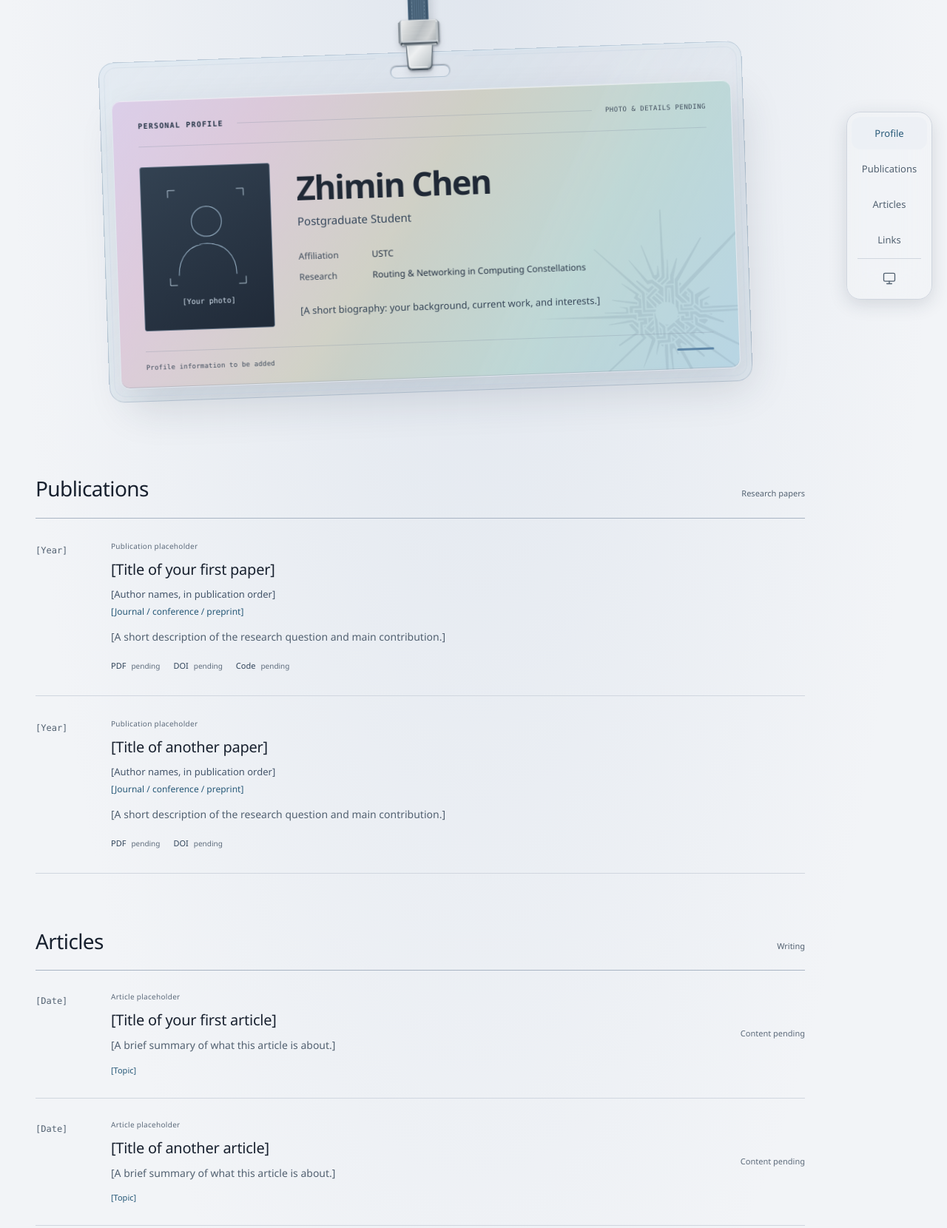
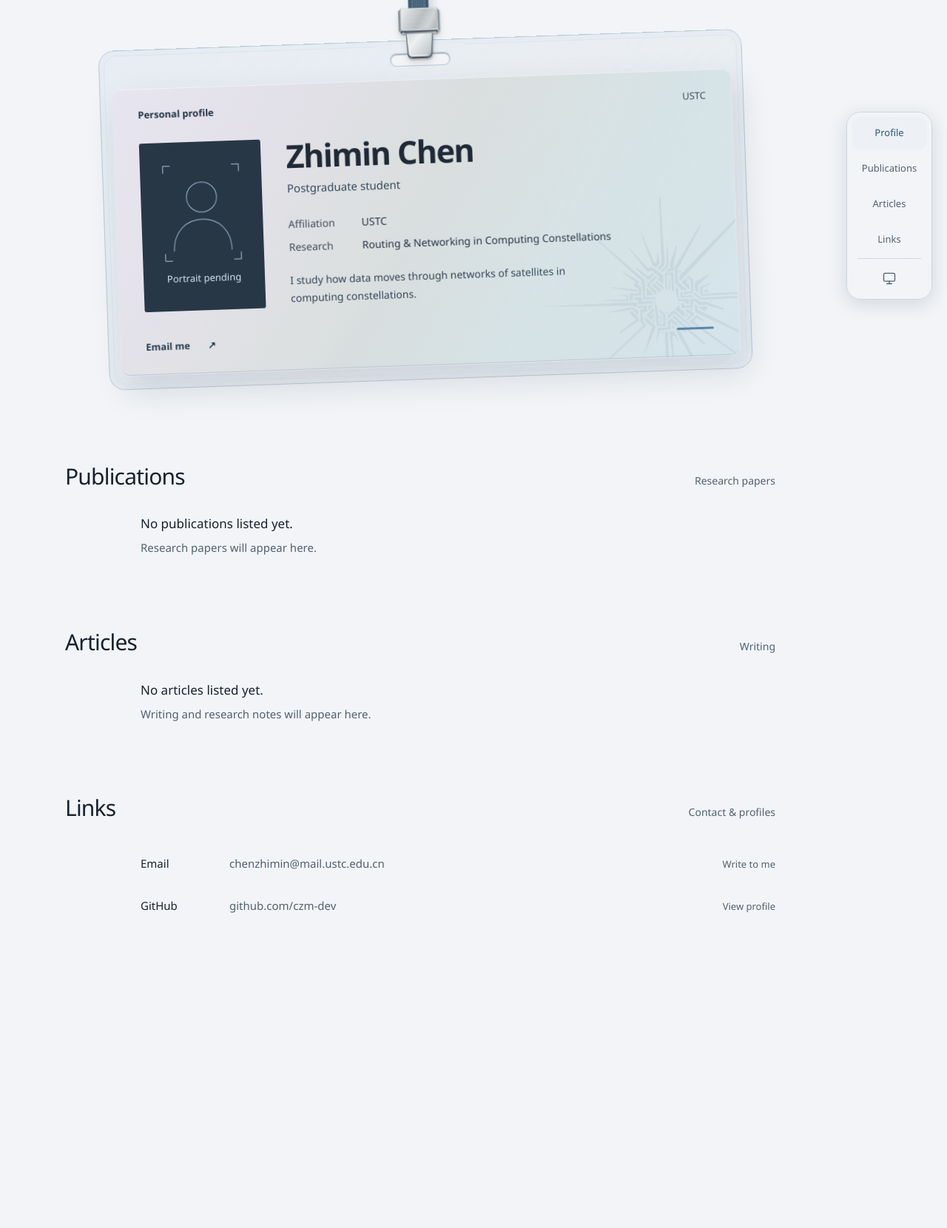
Before and after one commit to czm-dev/czm-dev.github.io, a website: page index.html in a window 1280 px wide. Shown: the part 122-1782 px from the top of the page at 74% size. After the commit the page ends 1470 px from the top, so only its background shows below. Drawn offline with Linux system fonts and the light colour scheme.

Commit message:
Refine existing badge profile with restrained Taste styling (#2)

```diff
--- a/index.html
+++ b/index.html
@@ -15,9 +15,9 @@
     />
     <meta
       name="description"
-      content="Personal profile, publications, articles, and contact links."
+      content="Zhimin Chen, a postgraduate student at USTC researching routing and networking in computing constellations."
     />
-    <title>[Your name] — Personal website</title>
+    <title>Zhimin Chen — Personal website</title>
     <script>
       try {
         const theme = localStorage.getItem("personal-site-theme");
@@ -84,7 +84,7 @@
                 <div class="card-heading">
                   <span>Personal profile</span
                   ><span class="card-heading-rule" aria-hidden="true"></span
-                  ><span class="card-detail">Photo &amp; details pending</span>
+                  ><span class="card-detail">USTC</span>
                 </div>
                 <div class="card-main">
                   <!-- PERSONALIZE: replace this placeholder with a portrait image and useful alt text. -->
@@ -101,12 +101,12 @@
                         d="M17 29V17h12M131 17h12v12M17 163v12h12M131 175h12v-12"
                       />
                     </svg>
-                    <span>[Your photo]</span>
+                    <span>Portrait pending</span>
                   </div>
                   <div class="profile-info" id="profile-info">
                     <!-- PERSONALIZE: name, role, affiliation, research areas, and biography. -->
                     <h1 id="profile-name">Zhimin Chen</h1>
-                    <p class="profile-role">Postgraduate Student</p>
+                    <p class="profile-role">Postgraduate student</p>
                     <dl class="profile-fields">
                       <div>
                         <dt>Affiliation</dt>
@@ -120,14 +120,13 @@
                       </div>
                     </dl>
                     <p class="profile-bio" id="profile-bio">
-                      [A short biography: your background, current work, and
-                      interests.]
+                      I study how data moves through networks of satellites in
+                      computing constellations.
                     </p>
                   </div>
                 </div>
                 <div class="card-footer">
-                  <span>Profile information to be added</span
-                  ><span class="card-footer-mark" aria-hidden="true"></span>
+                  <a class="card-contact" href="mailto:chenzhimin@mail.ustc.edu.cn">Email me <span aria-hidden="true">↗</span></a><span class="card-footer-mark" aria-hidden="true"></span>
                 </div>
               </article>
               <div class="sleeve-front" aria-hidden="true"></div>
@@ -143,59 +142,12 @@
         >
           <div class="section-heading">
             <h2 id="publications-title">Publications</h2>
-            <span class="section-label">Research papers</span>
+            <span class="section-description">Research papers</span>
           </div>
-          <div class="publication-list">
-            <!-- PERSONALIZE: replace each placeholder with a real publication and its verified links. -->
-            <article class="publication-entry">
-              <div class="entry-year">[Year]</div>
-              <div class="entry-content">
-                <span class="placeholder-label">Publication placeholder</span>
-                <h3>[Title of your first paper]</h3>
-                <p class="publication-authors">
-                  [Author names, in publication order]
-                </p>
-                <p class="publication-venue">
-                  [Journal / conference / preprint]
-                </p>
-                <p class="entry-description">
-                  [A short description of the research question and main
-                  contribution.]
-                </p>
-                <div
-                  class="paper-resources"
-                  aria-label="Publication resources to be added"
-                >
-                  <span>PDF <span class="pending">pending</span></span
-                  ><span>DOI <span class="pending">pending</span></span
-                  ><span>Code <span class="pending">pending</span></span>
-                </div>
-              </div>
-            </article>
-            <article class="publication-entry">
-              <div class="entry-year">[Year]</div>
-              <div class="entry-content">
-                <span class="placeholder-label">Publication placeholder</span>
-                <h3>[Title of another paper]</h3>
-                <p class="publication-authors">
-                  [Author names, in publication order]
-                </p>
-                <p class="publication-venue">
-                  [Journal / conference / preprint]
-                </p>
-                <p class="entry-description">
-                  [A short description of the research question and main
-                  contribution.]
-                </p>
-                <div
-                  class="paper-resources"
-                  aria-label="Publication resources to be added"
-                >
-                  <span>PDF <span class="pending">pending</span></span
-                  ><span>DOI <span class="pending">pending</span></span>
-                </div>
-              </div>
-            </article>
+          <div class="publication-list empty-list">
+            <!-- Add verified publication entries here when available. -->
+            <p class="empty-title">No publications listed yet.</p>
+            <p class="empty-description">Research papers will appear here.</p>
           </div>
         </section>
 
@@ -206,34 +158,12 @@
         >
           <div class="section-heading">
             <h2 id="articles-title">Articles</h2>
-            <span class="section-label">Writing</span>
+            <span class="section-description">Writing</span>
           </div>
-          <div class="article-list">
-            <!-- PERSONALIZE: title, date, topic, summary, and full article content. -->
-            <article class="article-entry">
-              <div class="entry-year">[Date]</div>
-              <div class="entry-content">
-                <span class="placeholder-label">Article placeholder</span>
-                <h3>[Title of your first article]</h3>
-                <p class="entry-description">
-                  [A brief summary of what this article is about.]
-                </p>
-                <span class="article-topic">[Topic]</span>
-              </div>
-              <span class="article-pending">Content pending</span>
-            </article>
-            <article class="article-entry">
-              <div class="entry-year">[Date]</div>
-              <div class="entry-content">
-                <span class="placeholder-label">Article placeholder</span>
-                <h3>[Title of another article]</h3>
-                <p class="entry-description">
-                  [A brief summary of what this article is about.]
-                </p>
-                <span class="article-topic">[Topic]</span>
-              </div>
-              <span class="article-pending">Content pending</span>
-            </article>
+          <div class="article-list empty-list">
+            <!-- Add article titles, dates, summaries, and links here. -->
+            <p class="empty-title">No articles listed yet.</p>
+            <p class="empty-description">Writing and research notes will appear here.</p>
           </div>
         </section>
 
@@ -244,30 +174,19 @@
         >
           <div class="section-heading">
             <h2 id="links-title">Links</h2>
-            <span class="section-label">Contact &amp; profiles</span>
+            <span class="section-description">Contact &amp; profiles</span>
           </div>
-          <!-- PERSONALIZE: turn each row into an anchor only after supplying its real URL. -->
           <div class="contact-links">
-            <div class="contact-link">
-              <span class="link-name">Email</span
-              ><span class="link-value">chenzhimin@mail.ustc.edu.cn</span
-              ><span class="link-status">Pending</span>
-            </div>
-            <div class="contact-link">
-              <span class="link-name">GitHub</span
-              ><span class="link-value">github.com/czm-dev</span
-              ><span class="link-status">Pending</span>
-            </div>
-            <div class="contact-link">
-              <span class="link-name">Google Scholar</span
-              ><span class="link-value">[Your Scholar profile URL]</span
-              ><span class="link-status">Pending</span>
-            </div>
-            <div class="contact-link">
-              <span class="link-name">ORCID</span
-              ><span class="link-value">[Your ORCID profile URL]</span
-              ><span class="link-status">Pending</span>
-            </div>
+            <a class="contact-link" href="mailto:chenzhimin@mail.ustc.edu.cn">
+              <span class="link-name">Email</span>
+              <span class="link-value">chenzhimin@mail.ustc.edu.cn</span>
+              <span class="link-status">Write to me</span>
+            </a>
+            <a class="contact-link" href="https://github.com/czm-dev">
+              <span class="link-name">GitHub</span>
+              <span class="link-value">github.com/czm-dev</span>
+              <span class="link-status">View profile</span>
+            </a>
           </div>
         </section>
       </main>
--- a/styles.css
+++ b/styles.css
@@ -16,7 +16,6 @@
   --card-shadow: #24324825;
   --card-hover-shadow: #24324835;
   --font: 'Segoe UI', Helvetica, Arial, sans-serif;
-  --mono: 'Cascadia Code', Consolas, monospace;
 }
 /* With no manual choice, CSS follows device changes immediately, including without JS. */
 @media (prefers-color-scheme: dark) {
@@ -62,11 +61,11 @@ html { scroll-behavior: smooth; scroll-padding-top: 32px; }
 body {
   margin: 0;
   padding-right: 144px;
-  background: radial-gradient(ellipse at 50% 0, var(--background-glow) 0, transparent 630px), var(--background);
+  background: var(--background);
   color: var(--text);
   font-family: var(--font);
-  font-size: 15px;
-  line-height: 1.7;
+  font-size: 16px;
+  line-height: 1.65;
   -webkit-font-smoothing: antialiased;
 }
 ::selection { background: var(--selection); color: var(--selection-text); }
@@ -75,7 +74,7 @@ a:focus-visible { outline: 2px solid var(--accent); outline-offset: 6px; }
 h1, h2, h3, p, dl { margin: 0; }
 h1, h2, h3 { font-weight: 500; }
 dd { margin: 0; }
-.page-shell { width: min(1040px, calc(100% - 96px)); margin: 0 auto; }
+.page-shell { width: min(960px, calc(100% - 96px)); margin: 0 auto; }
 .skip-link {
   position: fixed; z-index: 10; left: 20px; top: 12px;
   padding: 10px 18px; background: var(--text); color: var(--background);
@@ -168,7 +167,7 @@ dd { margin: 0; }
 }
 
 /* The outer stage supplies stable pointer bounds, independent of card rotation. */
-.profile-section { padding: 92px 42px 112px; }
+.profile-section { padding: 76px 20px 112px; }
 .card-stage { position: relative; perspective: 1100px; max-width: 870px; margin: 0 auto; }
 .badge-assembly {
   --rotate-x: 0deg;
@@ -230,12 +229,12 @@ dd { margin: 0; }
   border-radius: 12px;
   color: #202936;
   background-image:
-    linear-gradient(125deg, #98cbed00 0%, #98cbed50 12%, #d4b5f270 24%, #f1b9d765 36%, #f5e6b65c 48%, #b0e4d366 60%, #97cfe572 72%, #c6b7ee65 84%, #a8dff900 100%),
-    linear-gradient(118deg, #dbe0e7 0%, #b9c3ce 48%, #d4dbe2 100%);
+    linear-gradient(125deg, #98cbed00 0%, #98cbed20 12%, #d4b5f228 24%, #f1b9d720 36%, #f5e6b620 48%, #b0e4d328 60%, #97cfe530 72%, #c6b7ee28 84%, #a8dff900 100%),
+    linear-gradient(118deg, #e9edf1 0%, #d6dde4 48%, #e4e9ee 100%);
   background-size: 220% 220%, 100% 100%;
   background-position: var(--pointer-x) var(--pointer-y), center;
   background-repeat: no-repeat;
-  box-shadow: 12px 26px 55px var(--card-shadow), 0 1px 0 #ffffff80 inset, 0 -1px 0 #7d899755 inset;
+  box-shadow: 8px 20px 44px var(--card-shadow), 0 1px 0 #ffffff80 inset, 0 -1px 0 #7d899755 inset;
   transition: box-shadow 280ms ease, background-position 160ms ease-out;
 }
 .profile-card::before {
@@ -247,7 +246,7 @@ dd { margin: 0; }
 }
 .profile-card::after {
   content: ''; position: absolute; z-index: 0; inset: 0; border-radius: inherit;
-  background: #4b6077; opacity: .12; pointer-events: none;
+  background: #4b6077; opacity: .09; pointer-events: none;
   /* Use the supplied symbol as a luminance mask; black becomes transparent. */
   mask-image: url('./assets/eye-of-universe.png');
   mask-mode: luminance;
@@ -258,70 +257,61 @@ dd { margin: 0; }
 }
 .profile-card > * { position: relative; z-index: 1; }
 .card-heading {
-  display: flex; align-items: center; gap: 18px; padding-bottom: 19px;
-  border-bottom: 1px solid #8391a250;
-  font-family: var(--mono); font-size: 10px; letter-spacing: 1.2px; text-transform: uppercase;
+  display: flex; align-items: center; gap: 18px; padding-bottom: 4px;
+  font-size: 13px; line-height: 1.5;
 }
 .card-heading>span:first-child { color: #253447; font-weight: 600; }
-.card-heading-rule { flex: 1; height: 1px; background: #8391a250; }
-.card-detail { font-size: 9px; letter-spacing: .5px; color: #3e4b5b; }
-.card-main { display: grid; grid-template-columns: 176px minmax(0, 1fr); gap: 35px; padding: 27px 0; }
+.card-heading-rule { flex: 1; }
+.card-detail { font-size: 13px; color: #3e4b5b; }
+.card-main { display: grid; grid-template-columns: 164px minmax(0, 1fr); gap: 34px; padding: 24px 0; }
 .portrait-placeholder {
   position: relative; min-height: 222px; display: flex; flex-direction: column;
   align-items: center; justify-content: center; overflow: hidden;
-  border: 1px solid #627285; border-radius: 3px;
-  background: linear-gradient(150deg, #334252, #202a38); color: #d7e5f2;
+  border: 0; border-radius: 3px;
+  background: #283746; color: #d7e5f2;
 }
 .portrait-placeholder svg { display: block; width: 130px; height: 156px; stroke: #8fa7bb; stroke-width: 1.4; }
 .portrait-placeholder .portrait-guide { stroke: #d1e5f4; stroke-width: 1; }
-.portrait-placeholder span { font-family: var(--mono); font-size: 10px; color: #d7e5f2; padding: 0 10px 12px; }
+.portrait-placeholder span { font-size: 13px; color: #d7e5f2; padding: 0 10px 14px; }
 .profile-info { align-self: center; min-width: 0; }
-h1 { font-size: clamp(31px, 4vw, 45px); line-height: 1.15; letter-spacing: -1.8px; font-weight: 600; }
+h1 { font-size: clamp(31px, 3.6vw, 43px); line-height: 1.12; letter-spacing: -1.5px; font-weight: 600; }
 .profile-role { font-size: 15px; color: #37485c; margin-top: 7px; }
-.profile-fields { margin-top: 21px; font-size: 12px; }
+.profile-fields { margin-top: 22px; font-size: 14px; line-height: 1.6; }
 .profile-fields>div { display: grid; grid-template-columns: 86px minmax(0, 1fr); gap: 13px; padding: 4px 0; }
 .profile-fields dt { color: #3e4b5b; }
 .profile-fields dd { color: #263345; }
-.profile-bio { margin-top: 19px; max-width: 470px; font-size: 13px; line-height: 1.8; color: #344456; }
+.profile-bio { margin-top: 18px; max-width: 430px; font-size: 14px; line-height: 1.7; color: #344456; }
 .profile-introduction { display: none; }
-.card-footer { display: flex; align-items: center; justify-content: space-between; gap: 20px; border-top: 1px solid #8391a250; padding-top: 14px; }
-.card-footer>span:first-child { font-family: var(--mono); font-size: 9px; letter-spacing: .2px; color: #3e4b5b; }
+.card-footer { display: flex; align-items: center; justify-content: space-between; gap: 20px; padding-top: 6px; }
+.card-contact { display: inline-flex; align-items: center; gap: 24px; min-height: 36px; font-size: 13px; font-weight: 600; color: #253e52; }
+.card-contact:hover { text-decoration: underline; text-underline-offset: 4px; }
+.card-contact:focus-visible { outline-color: #253e52; }
 .card-footer-mark { width: 50px; height: 3px; background: #5d86a7; border-radius: 2px; }
 @media (prefers-reduced-motion: no-preference) {
   .badge-assembly.is-hovered {
     transform: translateY(-3px) rotateZ(var(--rest-angle)) rotateX(var(--rotate-x)) rotateY(var(--rotate-y)) scale(var(--interaction-scale));
   }
   .badge-assembly.is-hovered .profile-card {
-    box-shadow: 0 36px 80px var(--card-hover-shadow), 0 1px 0 #ffffff80 inset, 0 -1px 0 #7d899755 inset;
+    box-shadow: 0 28px 64px var(--card-hover-shadow), 0 1px 0 #ffffff80 inset, 0 -1px 0 #7d899755 inset;
   }
   .badge-assembly.is-hovered .profile-card::before { opacity: .8; }
 }
 
-.content-section { padding: 0 0 73px; }
-.section-heading { display: flex; align-items: baseline; justify-content: space-between; gap: 24px; padding-bottom: 21px; border-bottom: 1px solid var(--heading-line); }
-h2 { font-size: 28px; line-height: 1.3; letter-spacing: -.6px; }
-.section-label { font-size: 11px; color: var(--secondary); }
-.publication-entry { display: grid; grid-template-columns: 78px minmax(0, 1fr); gap: 24px; padding: 29px 0 30px; border-bottom: 1px solid var(--line); }
-.entry-year { font-family: var(--mono); font-size: 12px; color: var(--secondary); padding-top: 4px; }
-.entry-content { min-width: 0; }
-.placeholder-label { display: block; color: var(--muted); font-size: 10px; letter-spacing: .3px; margin-bottom: 8px; }
-h3 { font-size: 20px; line-height: 1.45; letter-spacing: -.25px; }
-.publication-authors { margin-top: 8px; color: var(--authors); font-size: 13px; }
-.publication-venue { font-size: 12px; color: var(--accent); margin-top: 3px; }
-.entry-description { font-size: 14px; color: var(--secondary); margin-top: 12px; max-width: 650px; }
-.paper-resources { display: flex; flex-wrap: wrap; gap: 18px; margin-top: 18px; }
-.paper-resources>span { display: inline-flex; align-items: center; gap: 7px; color: var(--resource); font-size: 11px; }
-.pending { color: var(--muted); font-size: 10px; }
-.article-entry { display: grid; grid-template-columns: 78px minmax(0, 1fr) 105px; gap: 24px; padding: 27px 0; border-bottom: 1px solid var(--line); }
-.article-entry .entry-description { margin-top: 8px; }
-.article-topic { display: block; color: var(--accent); font-size: 11px; margin-top: 13px; }
-.article-pending { color: var(--muted); font-size: 11px; align-self: center; text-align: right; }
-.links-section { padding-bottom: 83px; }
-.contact-link { display: grid; grid-template-columns: 155px minmax(0, 1fr) 75px; gap: 20px; align-items: baseline; padding: 20px 0; border-bottom: 1px solid var(--line); font-size: 13px; }
-.link-name { color: var(--text); }
+.content-section { padding: 0 0 96px; }
+.section-heading { display: flex; align-items: baseline; justify-content: space-between; gap: 24px; }
+h2 { font-size: 30px; line-height: 1.25; letter-spacing: -.8px; font-weight: 550; }
+.section-description { font-size: 14px; color: var(--secondary); }
+.empty-list { padding: 32px 0 0 102px; }
+.empty-title { font-size: 17px; color: var(--text); }
+.empty-description { margin-top: 6px; font-size: 15px; color: var(--secondary); }
+.links-section { padding-bottom: 96px; }
+.contact-links { margin: 28px 0 0 102px; }
+.contact-link { display: grid; grid-template-columns: 100px minmax(0, 1fr) 88px; gap: 20px; align-items: baseline; padding: 16px 0; font-size: 15px; }
+.link-name { color: var(--text); font-weight: 500; }
 .link-value { color: var(--secondary); overflow-wrap: anywhere; }
-.link-status { text-align: right; font-size: 10px; color: var(--muted); }
+.link-status { text-align: right; font-size: 13px; color: var(--secondary); }
 a.contact-link:hover .link-name, a.contact-link:hover .link-value { color: var(--accent); }
+a.contact-link:hover .link-value { text-decoration: underline; text-underline-offset: 5px; }
 
 @media (max-width: 850px) {
   body { padding-right: 0; padding-bottom: calc(88px + env(safe-area-inset-bottom, 0px)); }
@@ -340,8 +330,8 @@ a.contact-link:hover .link-name, a.contact-link:hover .link-value { color: var(-
   .card-main { grid-template-columns: 151px minmax(0, 1fr); gap: 27px; }
   .portrait-placeholder { min-height: 210px; }
   .profile-fields>div { grid-template-columns: 73px minmax(0, 1fr); gap: 10px; }
-  .card-detail { font-size: 8px; }
-  .content-section { padding-bottom: 60px; }
+  .card-detail { font-size: 13px; }
+  .content-section { padding-bottom: 80px; }
 }
 @media (max-width: 600px) {
   html { scroll-padding-top: 22px; }
@@ -356,53 +346,48 @@ a.contact-link:hover .link-name, a.contact-link:hover .link-value { color: var(-
   .js-ready .main-nav[data-scroll-hidden="true"]:has(:focus-visible) {
     transform: translateX(-50%); opacity: 1; pointer-events: auto;
   }
-  .profile-section { margin: 0 -6px; padding: 62px 0 70px; }
+  .profile-section { margin: 0 -6px; padding: 62px 0 64px; }
   .badge-assembly { --rest-angle: -1.25deg; --interaction-scale: 1.015; padding: 48px 10px 12px; }
   .profile-card { padding: 16px 16px 12px; border-radius: 10px; }
-  .profile-card::after { opacity: .1; }
-  .card-heading { font-size: 9px; gap: 14px; padding-bottom: 10px; }
+  .profile-card::after { opacity: .075; }
+  .card-heading { font-size: 13px; gap: 14px; padding-bottom: 4px; }
   .card-detail { display: none; }
   .card-main { grid-template-columns: 64px minmax(0, 1fr); gap: 0 14px; padding: 12px 0; }
   .portrait-placeholder { grid-column: 1; grid-row: 1 / span 2; width: 64px; min-height: 0; aspect-ratio: 3 / 4; align-self: center; }
   .portrait-placeholder svg { width: 52px; height: 62px; }
-  .portrait-placeholder span { font-size: 9px; padding: 0 4px 5px; }
+  .portrait-placeholder span { display: none; }
   .profile-info { display: contents; }
   .profile-info h1 { grid-column: 2; grid-row: 1; align-self: end; font-size: clamp(23px, 6.6vw, 30px); letter-spacing: -.8px; overflow-wrap: anywhere; }
   .profile-role { grid-column: 2; grid-row: 2; align-self: start; font-size: 13px; margin-top: 6px; line-height: 1.5; }
-  .profile-fields { grid-column: 1 / -1; grid-row: 3; font-size: 12px; margin-top: 10px; }
+  .profile-fields { grid-column: 1 / -1; grid-row: 3; font-size: 13px; margin-top: 16px; }
   .profile-fields>div { grid-template-columns: 70px minmax(0, 1fr); gap: 10px; padding: 3px 0; }
   .profile-fields dd { overflow-wrap: anywhere; }
   /* Without JavaScript the biography remains readable inside the card. */
   .profile-info .profile-bio { grid-column: 1 / -1; font-size: 13px; margin-top: 14px; }
   .profile-introduction { display: block; margin: 28px auto 0; padding: 0 10px; max-width: 470px; }
   .profile-introduction:empty { display: none; }
-  .profile-introduction .profile-bio { margin: 0; font-size: 14px; line-height: 1.8; color: var(--secondary); }
-  .card-footer { justify-content: flex-end; gap: 12px; padding-top: 8px; }
-  .card-footer>span:first-child { display: none; }
+  .profile-introduction .profile-bio { margin: 0; font-size: 16px; line-height: 1.7; color: var(--text); }
+  .card-footer { gap: 12px; padding-top: 4px; }
+  .card-contact { min-height: 44px; gap: 14px; }
   .card-footer-mark { width: 26px; }
-  .section-heading { padding-bottom: 17px; gap: 12px; }
-  h2 { font-size: 25px; }
-  .section-label { font-size: 10px; }
-  .publication-entry, .article-entry { grid-template-columns: minmax(0, 1fr); gap: 9px; padding: 23px 0 26px; }
-  .entry-year { font-size: 11px; padding: 0; }
-  .placeholder-label { font-size: 10px; margin-bottom: 6px; }
-  h3 { font-size: 19px; }
-  .publication-authors { font-size: 12px; }
-  .publication-venue { font-size: 12px; }
-  .entry-description { font-size: 13px; }
-  .article-pending { text-align: left; font-size: 10px; }
-  .content-section { padding-bottom: 53px; }
-  .contact-link { grid-template-columns: minmax(0, 1fr) 55px; gap: 4px 12px; padding: 17px 0; font-size: 12px; }
-  .link-name { grid-column: 1; font-size: 13px; }
+  .section-heading { gap: 12px; }
+  h2 { font-size: 26px; }
+  .section-description { font-size: 13px; }
+  .empty-list { padding: 24px 0 0; }
+  .empty-title { font-size: 16px; }
+  .empty-description { font-size: 14px; }
+  .content-section { padding-bottom: 64px; }
+  .contact-links { margin: 20px 0 0; }
+  .contact-link { grid-template-columns: minmax(0, 1fr) 76px; gap: 4px 12px; padding: 16px 0; font-size: 14px; }
+  .link-name { grid-column: 1; font-size: 15px; }
   .link-value { grid-column: 1; }
-  .link-status { grid-column: 2; grid-row: 1 / span 2; align-self: center; }
-  .links-section { padding-bottom: 45px; }
+  .link-status { grid-column: 2; grid-row: 1 / span 2; align-self: center; font-size: 13px; }
+  .links-section { padding-bottom: 48px; }
 }
 @media (max-width: 360px) {
   .page-shell { width: calc(100% - 32px); }
   .card-main { column-gap: 12px; }
-  .card-footer>span:first-child { max-width: 190px; }
-  h1 { font-size: 31px; }
+  .profile-info h1 { font-size: 23px; letter-spacing: -.6px; }
 }
 @media (prefers-reduced-motion: reduce) {
   html { scroll-behavior: auto; }
```
Also changed, not shown: DESIGN.md (added, +90 -0 lines), 1 other file.
